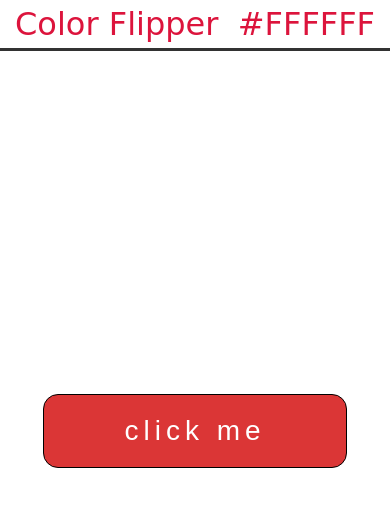
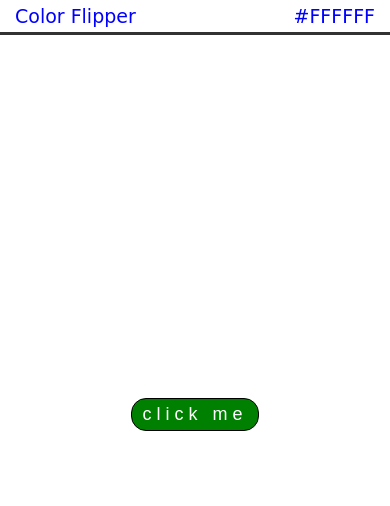
Before and after one commit to NirmalRakesh/Color-Flipper, a plain HTML site: page index.html in a window 390 px wide. Drawn offline with Linux system fonts and the light colour scheme.

Commit message:
Update style.css

```diff
--- a/CSS/css/general/style.css
+++ b/CSS/css/general/style.css
@@ -37,3 +37,16 @@ button{
     letter-spacing: 5px;
     cursor:pointer;
 }
+
+
+@media screen and (max-width:600px){
+    #btn{
+        padding: 5px 10px;
+        font-size: 18px;
+        background: green;
+    } body{
+        font-size: 18px;
+    }
+    #heading{font-size: 19px;
+    color: blue;}
+}
```
